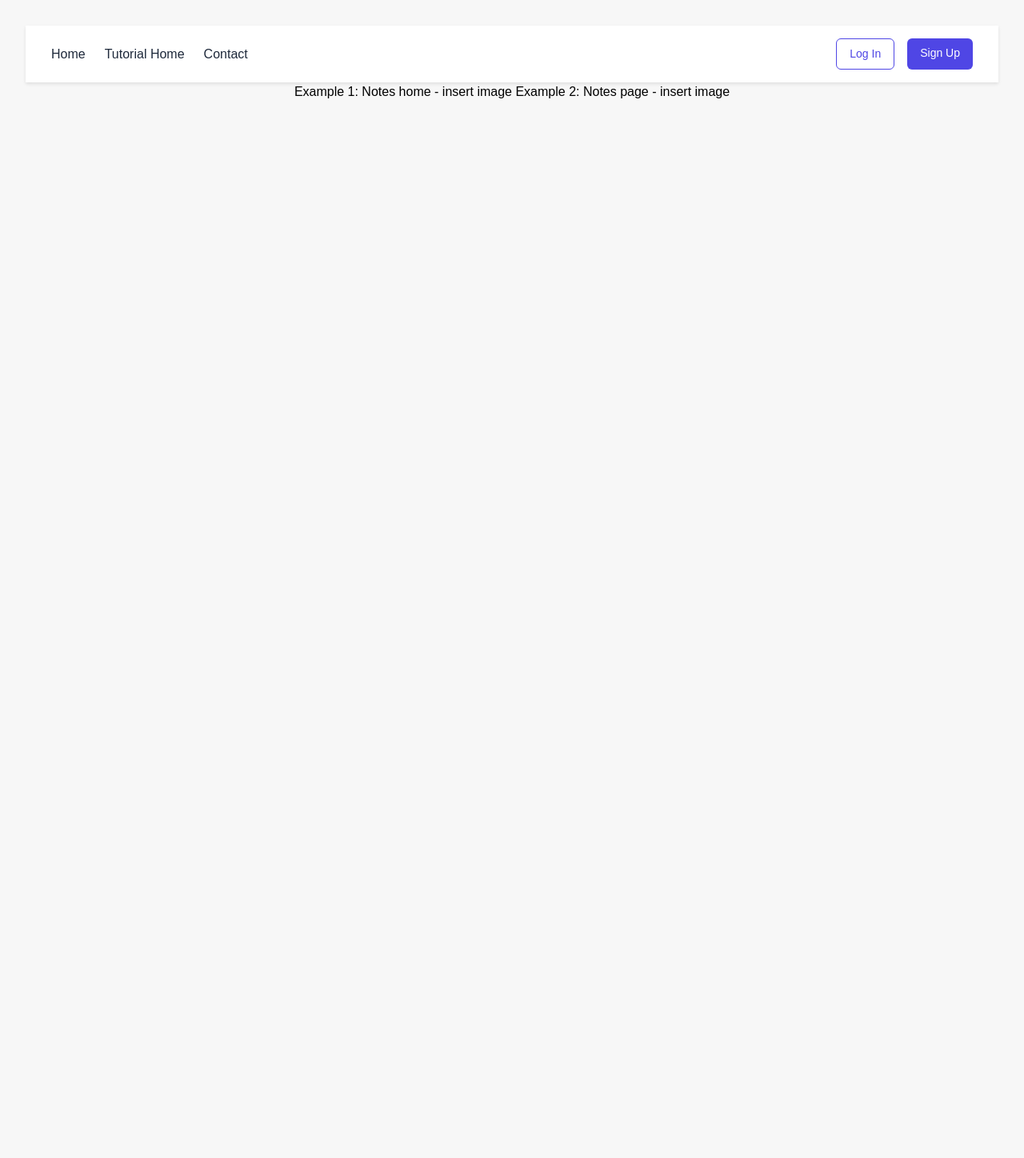
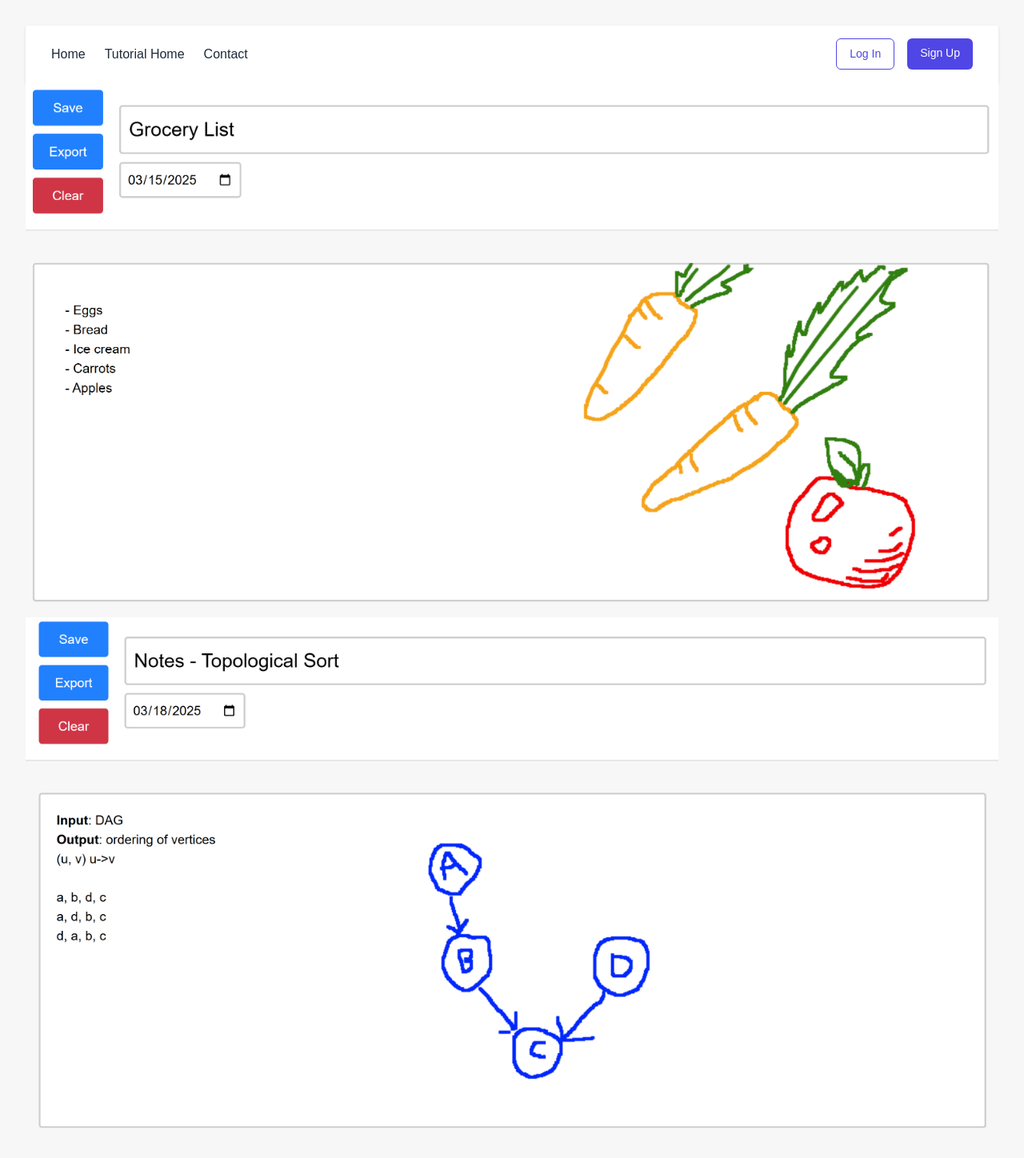
Before and after one commit to patrickpierson1/ToDo, a React (Vite) app in the folder client/: page /examples in a window 1280 px wide. Shown: the top 1448 px of the page at 80% size. Before the commit the page ends 800 px from the top, so only its background shows below. Built offline with nearby package versions, Linux system fonts and the light colour scheme; no server answers.

Commit message:
added images to examples page

```diff
--- a/client/src/pages/Examples.jsx
+++ b/client/src/pages/Examples.jsx
@@ -1,8 +1,10 @@
+import Example1 from "../assets/example1.png";
+import Example2 from "../assets/example2.png";
 const Examples = () => {
     return (
         <div className="examples">
-            Example 1: Notes home - insert image
-            Example 2: Notes page - insert image
+            <img src={Example1} alt="Grocery note" className="example-image" />
+            <img src={Example2} alt="Class note" className="example-image" />
         </div>
     )
 }
```
Also changed, not shown: client/src/assets/example1.png (added), client/src/assets/example2.png (added).
